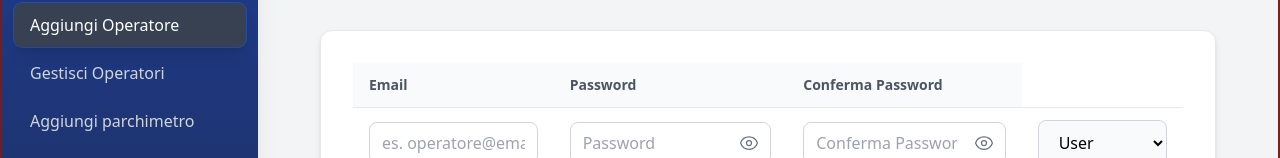
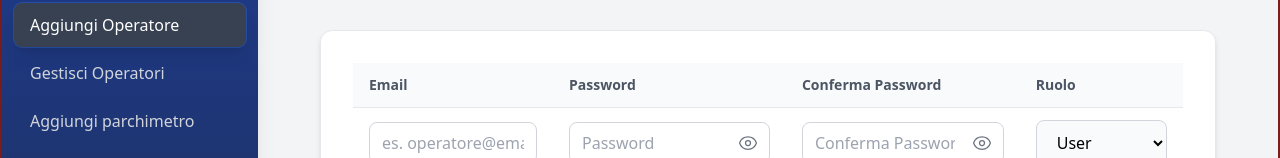
Before and after one commit to BonazziMirco/Fast-Stop-front, a Vue app: page /admin/add-operator in a window 1280 px wide. Shown: the part 162-320 px from the top of the page. Built offline with nearby package versions, Linux system fonts and the light colour scheme; no server answers.

Commit message:
role in AddOperator definitive

```diff
--- a/src/views/admin/AddOperator.vue
+++ b/src/views/admin/AddOperator.vue
@@ -19,6 +19,7 @@
               <th class="text-left py-3 px-4 text-sm font-semibold text-gray-600">Email</th>
               <th class="text-left py-3 px-4 text-sm font-semibold text-gray-600">Password</th>
               <th class="text-left py-3 px-4 text-sm font-semibold text-gray-600">Conferma Password</th>
+              <th class="text-left py-3 px-4 text-sm font-semibold text-gray-600">Ruolo</th>
             </tr>
             </thead>
             <tbody>
```
